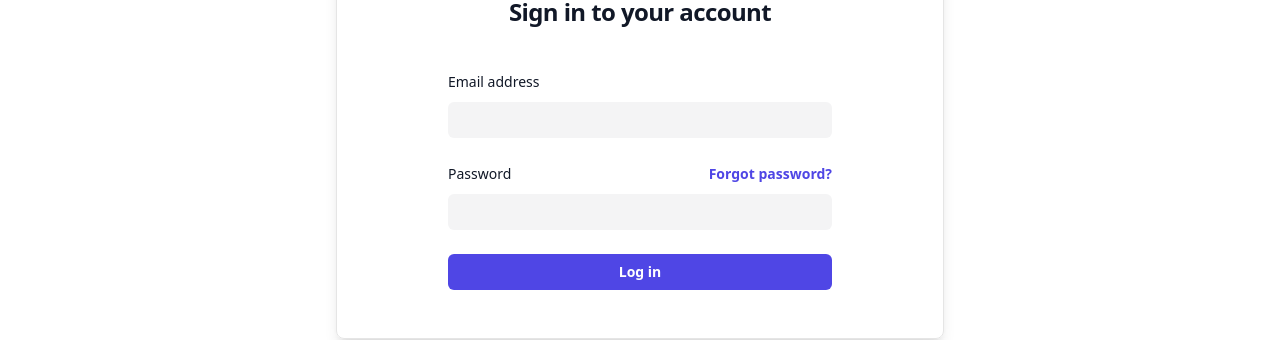
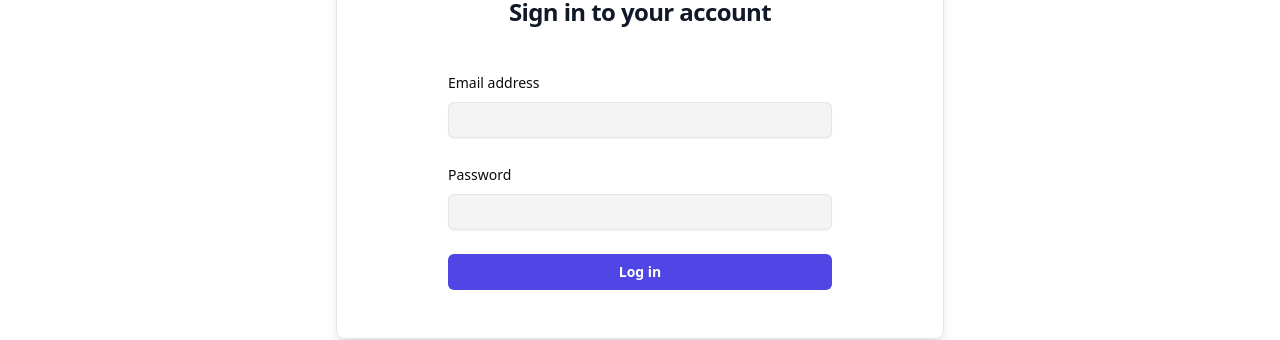
Before and after one commit to dinesdayrit/inventory-fe, a React (Vite) app: page / in a window 1280 px wide. Shown: the part 310-650 px from the top of the page. Built offline with nearby package versions, Linux system fonts and the light colour scheme.

Commit message:
add zod for login form validation

```diff
--- a/src/pages/LoginPage.tsx
+++ b/src/pages/LoginPage.tsx
@@ -1,11 +1,48 @@
 import { useNavigate } from "react-router-dom";
 import { Button } from "@/components/ui/button";
+import { Input } from "@/components/ui/input";
+import { z } from "zod";
+import { useForm } from "react-hook-form";
+import { zodResolver } from "@hookform/resolvers/zod";
+import {
+  Form,
+  FormField,
+  FormItem,
+  FormLabel,
+  FormControl,
+  FormMessage,
+} from "@/components/ui/form";
+
+// Define Zod validation schema
+const loginSchema = z.object({
+  email: z
+    .string()
+    .email("Please enter a valid email address")
+    .nonempty("Email is required"),
+  password: z
+    .string()
+    .min(6, "Password should be at least 6 characters")
+    .nonempty("Password is required"),
+});
+
+type LoginFormData = z.infer<typeof loginSchema>;
 
 export default function LoginPage() {
   const navigate = useNavigate();
 
-  const handleLogin = () => {
+  // Set up react-hook-form with Zod schema validation
+  const form = useForm<LoginFormData>({
+    resolver: zodResolver(loginSchema),
+    defaultValues: {
+      email: "",
+      password: "",
+    },
+  });
+
+  const handleLogin = (data: LoginFormData) => {
+    // Navigate to dashboard if validation passes
     navigate("/dashboard");
+    console.log(data); // Log the data for demonstration (you can replace this with actual login logic)
   };
 
   return (
@@ -17,54 +54,52 @@ export default function LoginPage() {
           </h2>
         </div>
         <div className="mt-10 sm:mx-auto sm:w-full sm:max-w-sm">
-          <form action="#" method="POST" className="space-y-6">
-            <div>
-              <label
-                htmlFor="email"
-                className="block text-sm/6 font-medium text-gray-900"
+          <Form {...form}>
+            <form
+              onSubmit={form.handleSubmit(handleLogin)}
+              className="space-y-6"
             >
-                Email address
-              </label>
-              <div className="mt-2">
-                <input
-                  id="email"
+              <FormField
+                control={form.control}
                 name="email"
+                render={({ field }) => (
+                  <FormItem>
+                    <FormLabel>Email address</FormLabel>
+                    <FormControl>
+                      <Input
+                        {...field}
                         type="email"
-                  required
                         autoComplete="email"
-                  className="block w-full rounded-md bg-zinc-100 px-3 py-1.5 text-base text-gray-900  outline-gray-300 placeholder:text-gray-400 focus:outline-2 focus:-outline-offset-2 focus:outline-indigo-600 sm:text-sm/6"
+                        className="block w-full rounded-md bg-zinc-100 px-3 py-1.5 text-base text-gray-900 outline-gray-300 placeholder:text-gray-400 focus:outline-2 focus:-outline-offset-2 focus:outline-indigo-600 sm:text-sm/6"
                       />
-              </div>
-            </div>
+                    </FormControl>
+                    <FormMessage>
+                      {form.formState.errors.email?.message}
+                    </FormMessage>
+                  </FormItem>
+                )}
+              />
 
-            <div>
-              <div className="flex items-center justify-between">
-                <label
-                  htmlFor="password"
-                  className="block text-sm/6 font-medium text-gray-900"
-                >
-                  Password
-                </label>
-                <div className="text-sm">
-                  <a
-                    href="#"
-                    className="font-semibold text-indigo-600 hover:text-indigo-500"
-                  >
-                    Forgot password?
-                  </a>
-                </div>
-              </div>
-              <div className="mt-2">
-                <input
-                  id="password"
+              <FormField
+                control={form.control}
                 name="password"
+                render={({ field }) => (
+                  <FormItem>
+                    <FormLabel>Password</FormLabel>
+                    <FormControl>
+                      <Input
+                        {...field}
                         type="password"
-                  required
                         autoComplete="current-password"
                         className="block w-full rounded-md bg-zinc-100 px-3 py-1.5 text-base text-gray-900 outline-1 -outline-offset-1 outline-gray-300 placeholder:text-gray-400 focus:outline-2 focus:-outline-offset-2 focus:outline-indigo-600 sm:text-sm/6"
                       />
-              </div>
-            </div>
+                    </FormControl>
+                    <FormMessage>
+                      {form.formState.errors.password?.message}
+                    </FormMessage>
+                  </FormItem>
+                )}
+              />
 
               <div>
                 <Button
@@ -75,6 +110,7 @@ export default function LoginPage() {
                 </Button>
               </div>
             </form>
+          </Form>
         </div>
       </div>
     </section>
```
Lines whose indentation alone changed are shown as unchanged.
